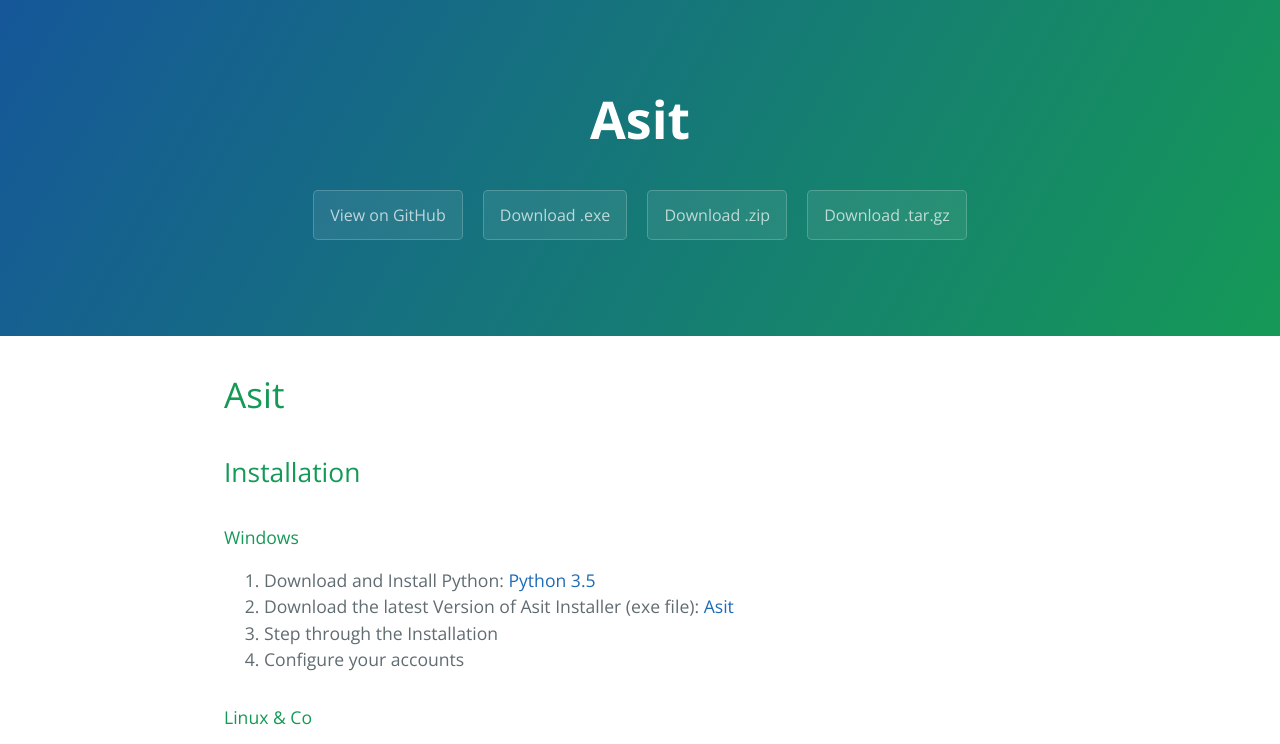
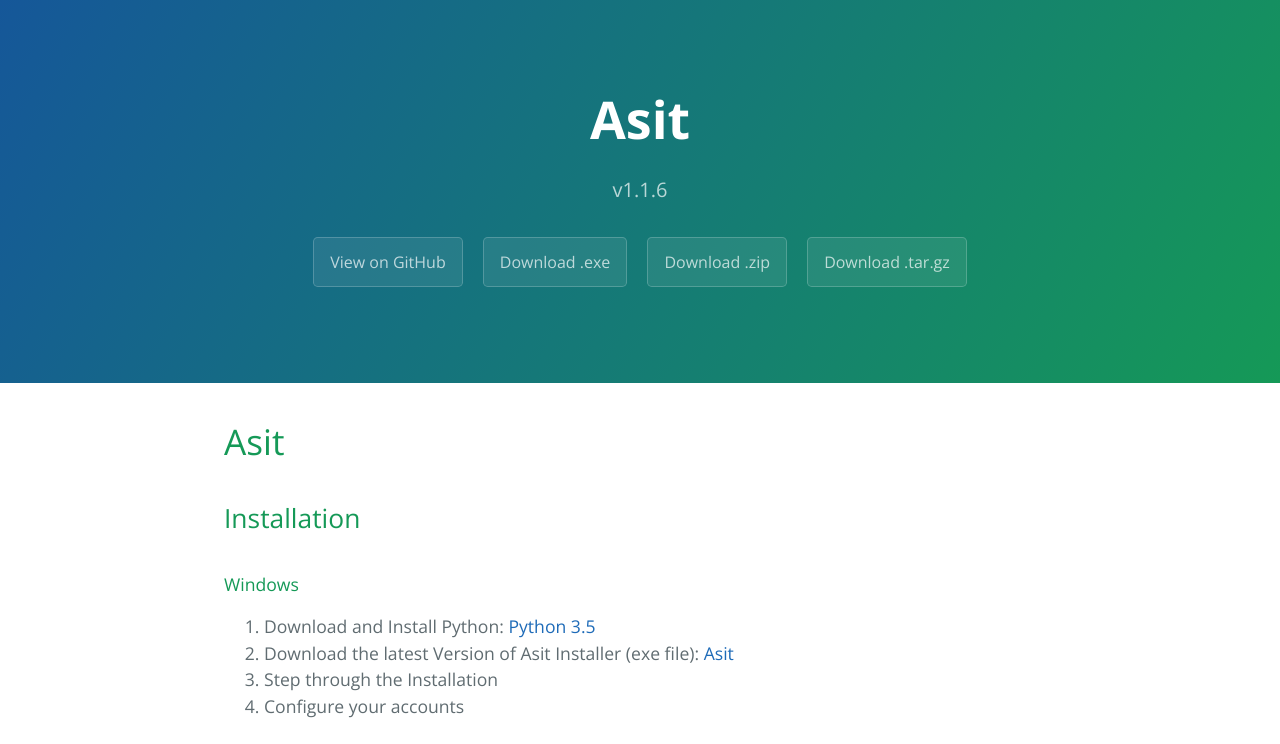
Before and after one commit to 6H057WH1P3/Asit, a plain HTML site: page index.html in a window 1280 px wide. Shown: the top 744 px of the page. Drawn offline with nearby package versions, Linux system fonts and the light colour scheme.

Commit message:
prepared everything for release of Asit version v1.1.6

```diff
--- a/index.html
+++ b/index.html
@@ -12,11 +12,11 @@
   <body>
     <section class="page-header">
       <h1 class="project-name">Asit</h1>
-      <h2 class="project-tagline"></h2>
+      <h2 class="project-tagline">v1.1.6</h2>
       <a href="https://github.com/6H057WH1P3/Asit" class="btn">View on GitHub</a>
-      <a href="https://github.com/6H057WH1P3/Asit/releases/download/v1.1.5/Asit-1.1.5.exe" class="btn">Download .exe</a>
-      <a href="https://github.com/6H057WH1P3/Asit/zipball/master" class="btn">Download .zip</a>
-      <a href="https://github.com/6H057WH1P3/Asit/tarball/master" class="btn">Download .tar.gz</a>
+      <a href="https://github.com/6H057WH1P3/Asit/releases/download/v1.1.6/Asit-1.1.6.exe" class="btn">Download .exe</a>
+      <a href="https://github.com/6H057WH1P3/Asit/archive/v1.1.6.zip" class="btn">Download .zip</a>
+      <a href="https://github.com/6H057WH1P3/Asit/archive/v1.1.6.zip" class="btn">Download .tar.gz</a>
     </section>
 
     <section class="main-content">
@@ -34,7 +34,7 @@
 <a href="https://www.python.org/ftp/python/3.5.0/python-3.5.0-amd64.exe">Python 3.5</a>
 </li>
 <li>Download the latest Version of Asit Installer (exe file):
-<a href="hhttps://github.com/6H057WH1P3/Asit/releases/download/v1.1.5/Asit-1.1.5.exe">Asit</a>
+<a href="hhttps://github.com/6H057WH1P3/Asit/releases/download/v1.1.6/Asit-1.1.6.exe">Asit</a>
 </li>
 <li>Step through the Installation</li>
 <li>Configure your accounts</li>
@@ -45,7 +45,7 @@
 
 <ol>
 <li>Download the latest Version of Asit (zip file):
-<a href="https://github.com/6H057WH1P3/Asit/zipball/master">Asit</a>
+<a href="https://github.com/6H057WH1P3/Asit/archive/v1.1.6.zip">Asit</a>
 </li>
 <li>Extract the zip</li>
 <li>Configure your accounts</li>
```
